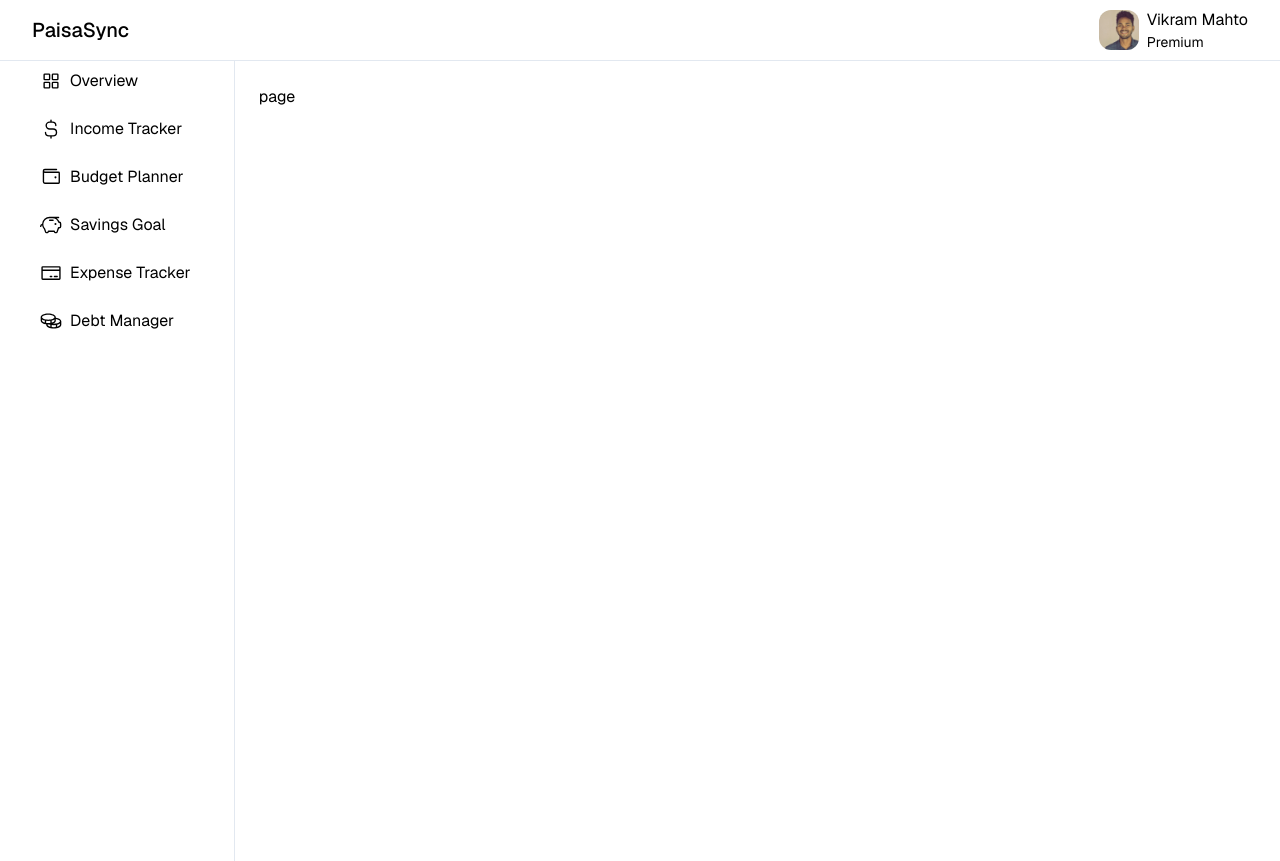
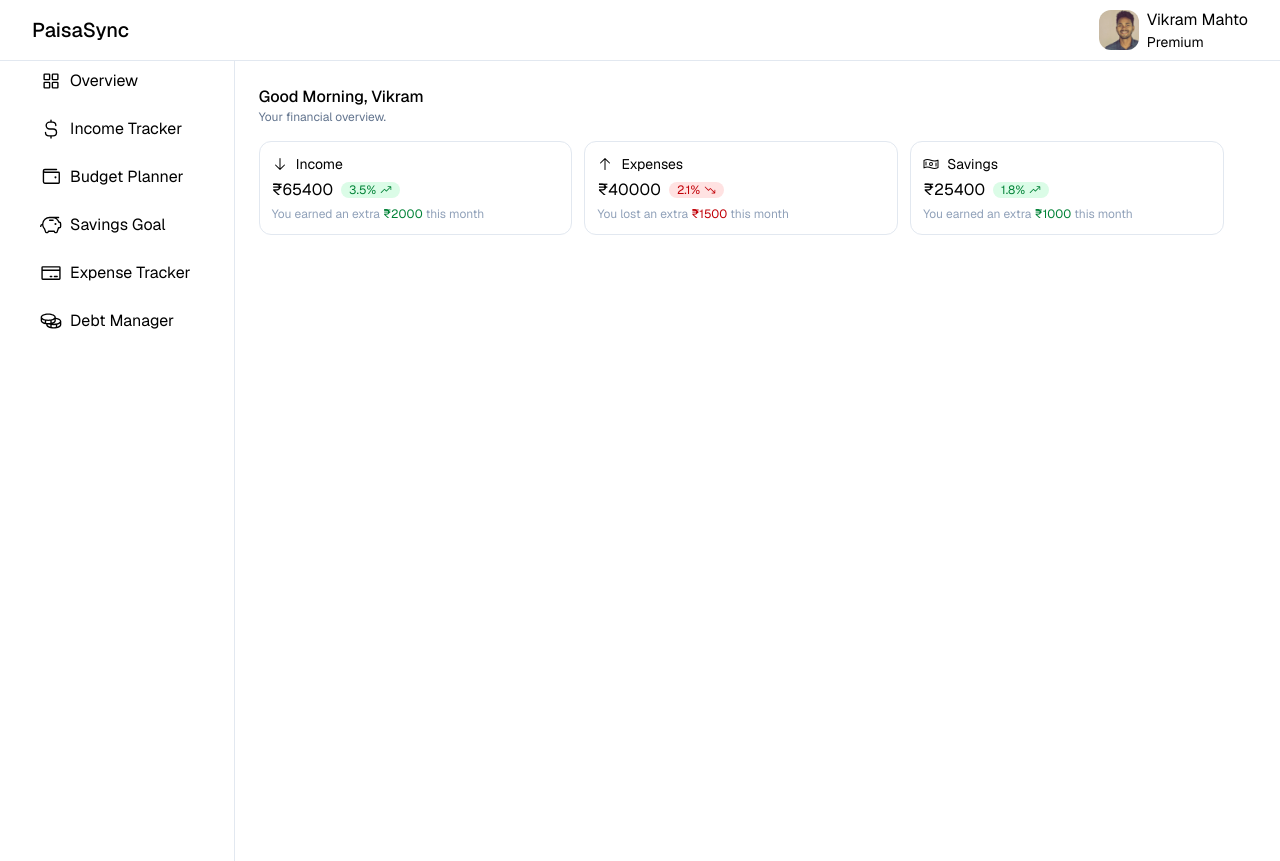
Before and after one commit to vikrammahto/paisasync, a Next.js app: page /overview in a window 1280 px wide. Built offline with nearby package versions, Linux system fonts and the light colour scheme.

Commit message:
Add financial overview page and OverviewCard component

```diff
--- a/src/app/(mainapp)/overview/page.jsx
+++ b/src/app/(mainapp)/overview/page.jsx
@@ -1,9 +1,54 @@
-import React from 'react'
+'use client';
+import OverviewCard from '@/components/OverviewCard';
+import { ArrowDown, ArrowUp, MoneyWavy } from '@phosphor-icons/react';
+import React from 'react';
 
 const page = () => {
+  const overviewData = [
+    {
+      title: 'Income',
+      icon: <ArrowDown />,
+      amount: '65400',
+      change: 3.5,
+      changeType: 'up',
+      extraAmount: '2000',
+    },
+    {
+      title: 'Expenses',
+      icon: <ArrowUp />,
+      amount: '40000',
+      change: 2.1,
+      changeType: 'down',
+      extraAmount: '1500',
+    },
+    {
+      title: 'Savings',
+      icon: <MoneyWavy />,
+      amount: '25400',
+      change: 1.8,
+      changeType: 'up',
+      extraAmount: '1000',
+    },
+  ];
   return (
-    <div>page</div>
-  )
-}
+    <div>
+      <h1 className="font-medium">Good Morning, Vikram</h1>
+      <p className="text-xs text-slate-500">Your financial overview.</p>
+      <div className="mt-4 grid grid-cols-1 gap-3 lg:grid-cols-3">
+        {overviewData.map((data, index) => (
+          <OverviewCard
+            key={index}
+            title={data.title}
+            icon={data.icon}
+            amount={data.amount}
+            change={data.change}
+            changeType={data.changeType}
+            extraAmount={data.extraAmount}
+          />
+        ))}
+      </div>
+    </div>
+  );
+};
 
-export default page
+export default page;
--- /dev/null
+++ b/src/components/OverviewCard.jsx
@@ -0,0 +1,39 @@
+import { TrendDown, TrendUp } from '@phosphor-icons/react';
+import React from 'react';
+
+const OverviewCard = ({
+  title,
+  icon,
+  amount,
+  change,
+  changeType,
+  extraAmount,
+}) => {
+  return (
+    <div className="rounded-xl border border-slate-200 p-3">
+      <div className="flex items-center gap-2">
+        {icon}
+        <h2 className="text-sm">{title}</h2>
+      </div>
+      <div className="my-1 flex items-center gap-2">
+        <h3>₹{amount.toLocaleString()}</h3>
+        <div
+          className={`flex items-center gap-1 rounded-full px-2 text-xs ${changeType === 'up' ? 'bg-green-100 text-green-700' : 'bg-red-100 text-red-700'}`}
+        >
+          {change}% {changeType === 'up' ? <TrendUp /> : <TrendDown />}
+        </div>
+      </div>
+      <p className="text-xs text-slate-400">
+        You {changeType === 'up' ? 'earned' : 'lost'} an extra{' '}
+        <span
+          className={changeType === 'up' ? 'text-green-700' : 'text-red-700'}
+        >
+          ₹{extraAmount.toLocaleString()}
+        </span>{' '}
+        this month
+      </p>
+    </div>
+  );
+};
+
+export default OverviewCard;
```
